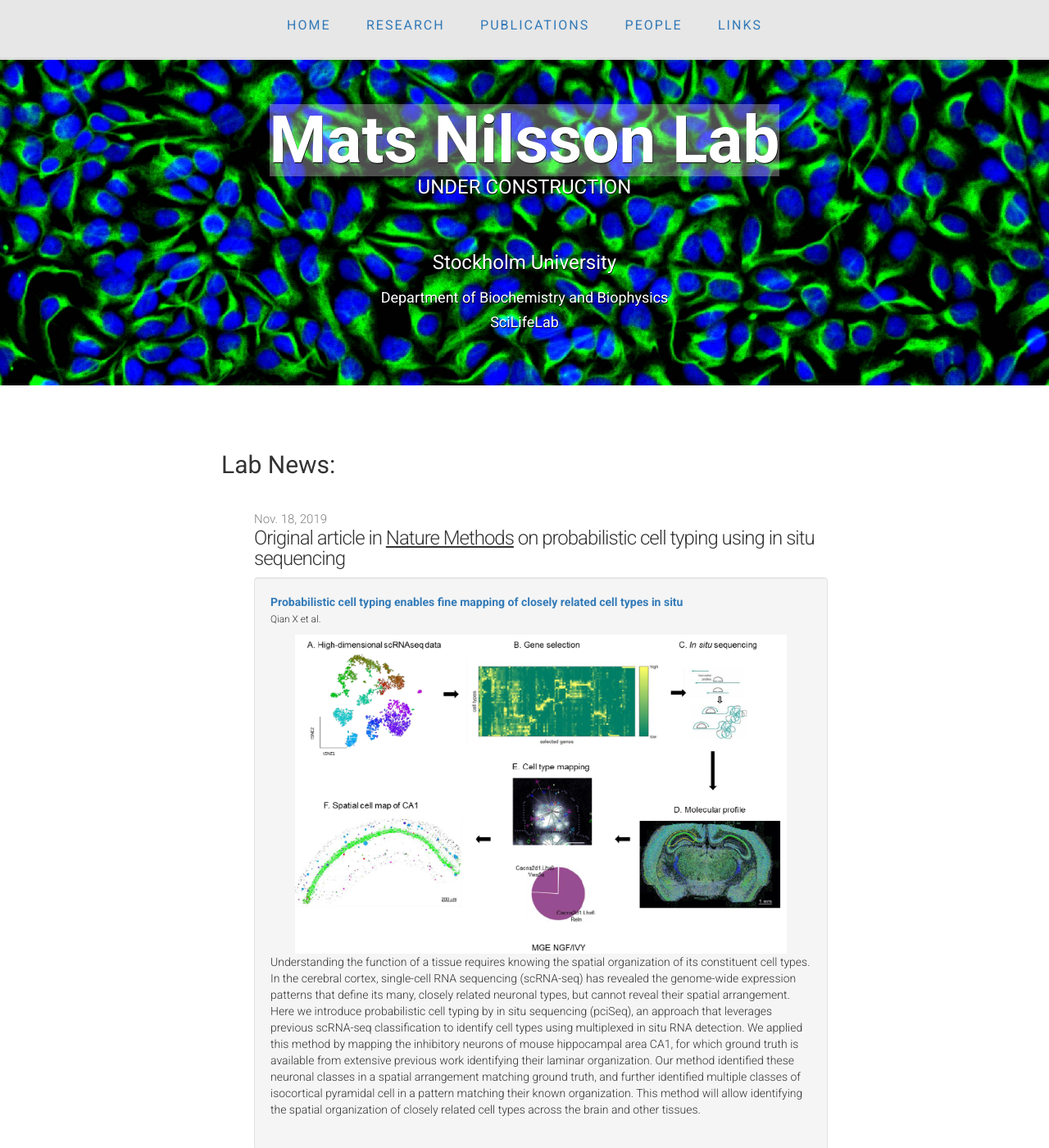
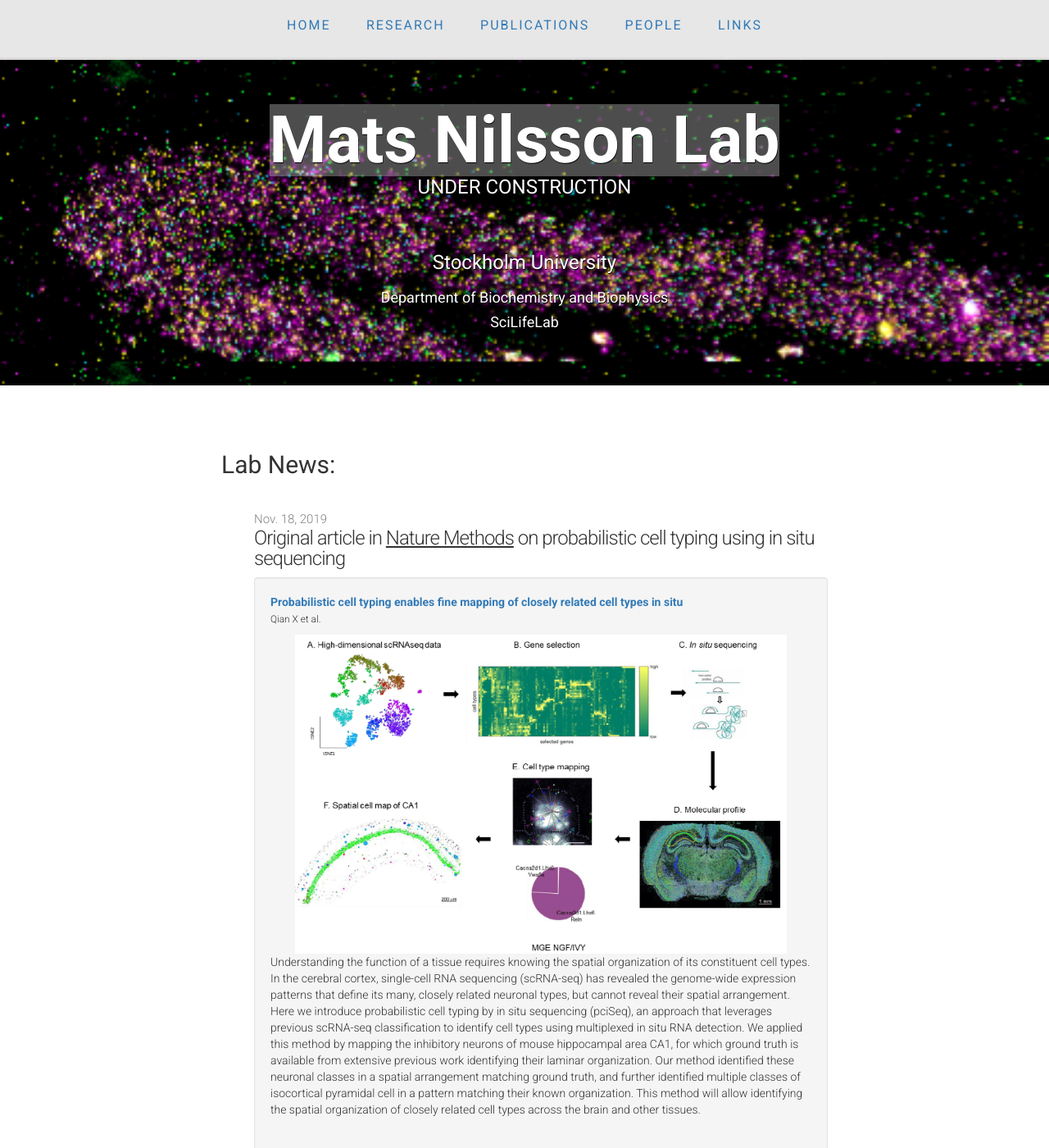
Before and after one commit to flintott/NilssonLab, a Jekyll site: the page index.html, which Jekyll copies as it is, in a window 1280 px wide and 1400 px high. Shown: the whole window at 82% size. Built offline with Jekyll 4.4.1, drawn with Linux system fonts in a browser that asks for light colours.

Commit message:
Update main.css

```diff
--- a/css/main.css
+++ b/css/main.css
@@ -39,7 +39,7 @@ header {
   font-family: 'Roboto', sans-serif;
   display: flex;
   align-items: center;
-  background-image: url("../img/NESb.jpg");
+  background-image: url("../img/banner.png");
   background-size: 100% auto;
   color: #FFF;
   height: 400px;
```
